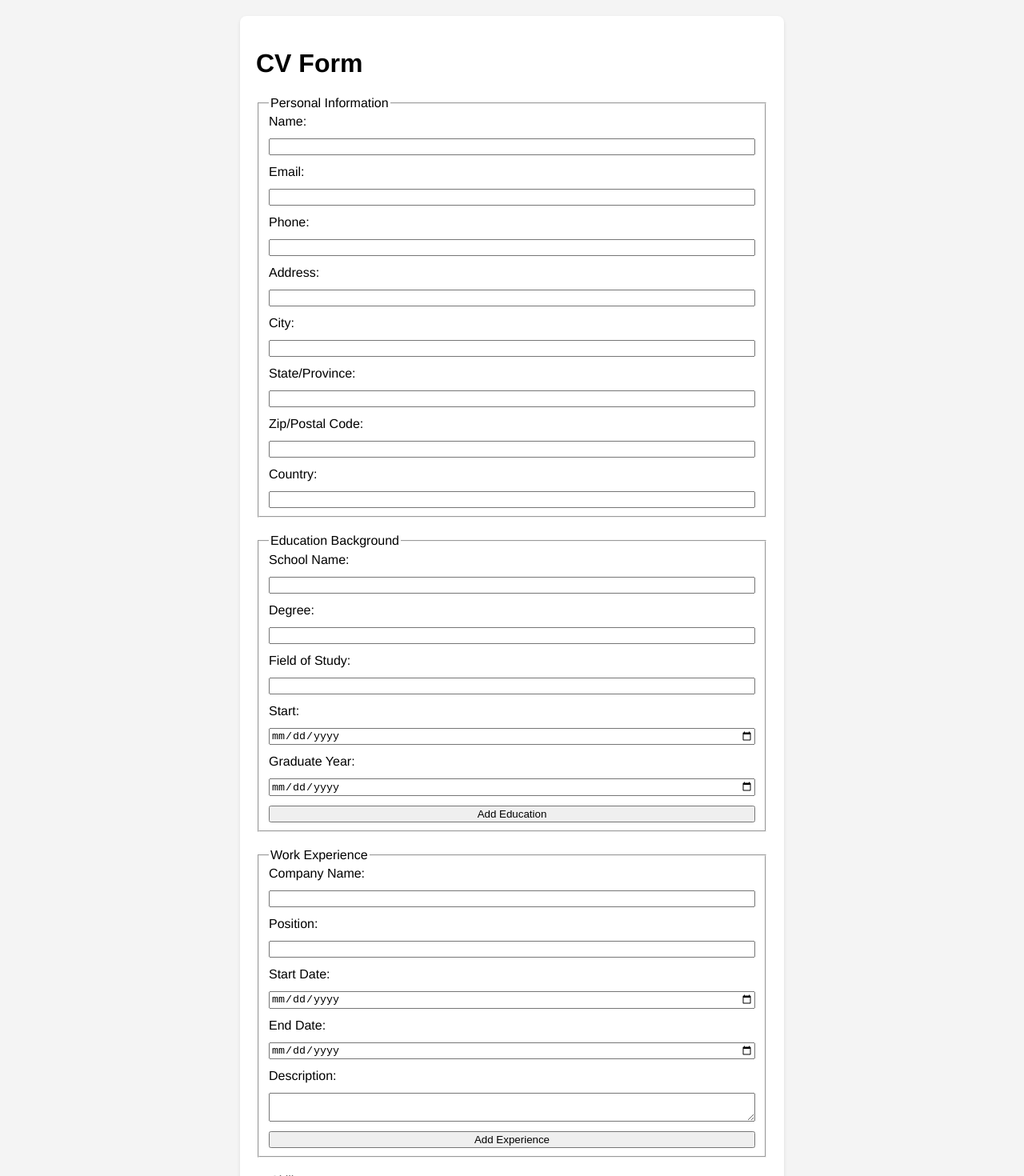
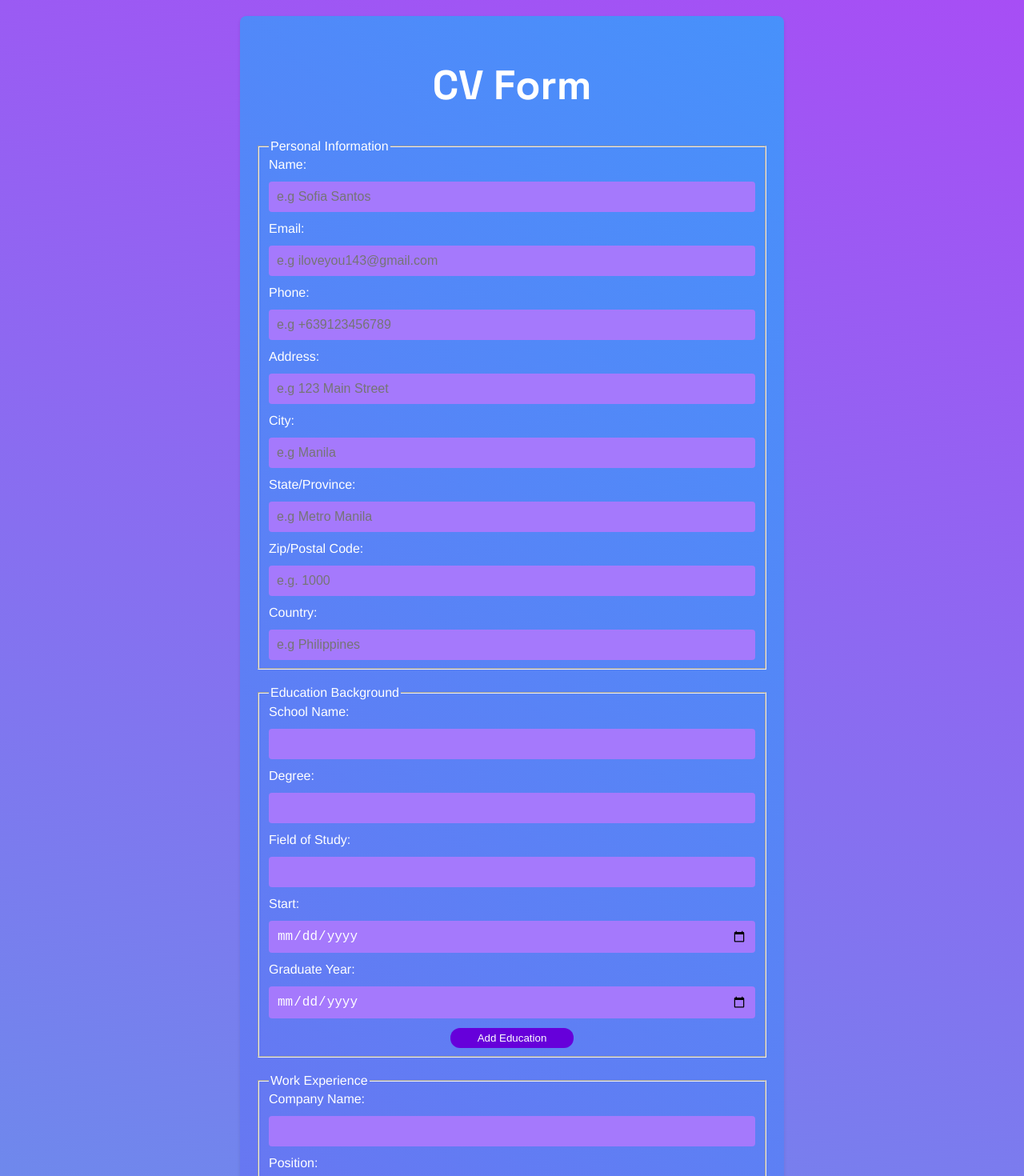
Before and after one commit to rayx3000/cv-application, a React (Vite) app: page / in a window 1280 px wide. Shown: the top 1470 px of the page at 80% size. Built offline with nearby package versions, Linux system fonts and the light colour scheme.

Commit message:
designed form

```diff
--- a/src/App.jsx
+++ b/src/App.jsx
@@ -1,10 +1,10 @@
-import Form from "./components/Form/Form"
+import Main from "./pages/Main"
 
 function App() {
 
   return (
     <>
-      <Form />
+      <Main/>
     </>
   )
 }
--- a/src/components/Form/Form.css
+++ b/src/components/Form/Form.css
@@ -1,10 +1,21 @@
 .form-container {
-    background-color: #fff;
     padding: 20px;
     border-radius: 8px;
     box-shadow: 0 2px 4px rgba(0, 0, 0, 0.1);
     width: 50vw;
     margin: 0 auto;
+    background: #8855ed;
+    background: -webkit-linear-gradient(38deg, rgba(136, 85, 237, 0.78) 0%, rgba(45, 163, 253, 0.78) 100%);
+    background: -moz-linear-gradient(38deg, rgba(136, 85, 237, 0.78) 0%, rgba(45, 163, 253, 0.78) 100%);
+    background: linear-gradient(38deg, rgba(136, 85, 237, 0.78) 0%, rgba(45, 163, 253, 0.78) 100%);
+    filter: progid:DXImageTransform.Microsoft.gradient(startColorstr="#8855ED", endColorstr="#2DA3FD", GradientType=0);
+    color: #fff;
+}
+
+.form-container > h1{
+    font-family: "Space Grotesk", sans-serif;
+    text-align: center;
+    font-size: 3.2rem;
 }
 
 form{
@@ -18,3 +29,57 @@ fieldset {
     flex-direction: column;
     gap: 12px;
 }
+
+:is(input, textarea){
+    background-color: #a579fc;
+    padding: 10px;
+    border: none;
+    border-radius: 4px;
+    color: #fff;
+    font-size: 16px;
+}
+
+:is(input, textarea):focus {
+    outline: #fff solid 2px;
+}
+
+textarea{
+    resize: none;
+    height: 125px;
+}
+
+button{
+    cursor: pointer;
+    transform: all 0.2s ease-in-out;
+}
+
+button:active{
+    transform: scale(0.92)
+}
+
+fieldset > button{
+    display: inline-block;
+    width: 12vw;
+    padding: 5px;
+    border: none;
+    border-radius: 12px;
+    align-self: center;
+    background-color: rgb(102, 0, 218);
+    color: #fff;
+}
+
+form > button{
+    display: inline-block;
+    width: 15vw;
+    padding: 5px;
+    border: none;
+    border-radius: 12px;
+    align-self: center;
+    background-color: rgb(157, 93, 230);
+    color: #fff;
+}
+
+fieldset > button:hover{
+    background-color: rgb(149, 63, 247);
+    box-shadow: rgba(0, 0, 0, 0.35) 0px 5px 15px;
+}
--- a/src/components/Form/Form.jsx
+++ b/src/components/Form/Form.jsx
@@ -9,26 +9,26 @@ const Form = () => {
             <fieldset>
                 <legend>Personal Information</legend>
                 <label htmlFor="name">Name:</label>
-                <input type="text" id="name" name="name" />
+                <input type="text" id="name" name="name" placeholder='e.g Sofia Santos'/>
                 <label htmlFor="email">Email:</label>
-                <input type="email" id="email" name="email" />
+                <input type="email" id="email" name="email" placeholder='e.g iloveyou143@gmail.com' />
                 <label htmlFor="phone">Phone:</label>
-                <input type="tel" id="phone" name="phone" />
+                <input type="tel" id="phone" name="phone" placeholder='e.g +639123456789' />
                 <label htmlFor="address">Address:</label>
-                <input type="text" id="address" name="address" />
+                <input type="text" id="address" name="address" placeholder='e.g 123 Main Street'/>
                 <label htmlFor="city">City:</label>
-                <input type="text" id="city" name="city" />
+                <input type="text" id="city" name="city" placeholder='e.g Manila'/>
                 <label htmlFor="state">State/Province:</label>
-                <input type="text" id="state" name="state" />
+                <input type="text" id="state" name="state" placeholder='e.g Metro Manila'/>
                 <label htmlFor="zip">Zip/Postal Code:</label>
-                <input type="text" id="zip" name="zip" />
+                <input type="text" id="zip" name="zip" placeholder="e.g. 1000"/>
                 <label htmlFor="country">Country:</label>
-                <input type="text" id="country" name="country" />
+                <input type="text" id="country" name="country" placeholder='e.g Philippines'/>
             </fieldset>
             <fieldset>
               <legend>Education Background</legend>
               <label htmlFor="school">School Name:</label>
-              <input type="text" id="school" name="school" />
+              <input type="text" id="school" name="school"/>
               <label htmlFor="degree">Degree:</label>
               <input type="text" id="degree" name="degree" />
               <label htmlFor="field">Field of Study:</label>
--- a/src/index.css
+++ b/src/index.css
@@ -1,8 +1,12 @@
 @import url('https://fonts.googleapis.com/css2?family=Arimo:ital,wght@0,400..700;1,400..700&family=Space+Grotesk:wght@300..700&family=Ubuntu:ital,wght@0,300;0,400;0,500;0,700;1,300;1,400;1,500;1,700&display=swap');
 
 body {
-  font-family: 'Arimo', sans-serif;
-  background-color: #f4f4f4;
-  margin: 0;
-  padding: 20px;
+    font-family: 'Arimo', sans-serif;
+    margin: 0;
+    padding: 20px;
+    background: #47b1e6;
+    background: -webkit-linear-gradient(18deg, rgba(71, 177, 230, 1) 0%, rgba(167, 78, 245, 1) 100%);
+    background: -moz-linear-gradient(18deg, rgba(71, 177, 230, 1) 0%, rgba(167, 78, 245, 1) 100%);
+    background: linear-gradient(18deg, rgba(71, 177, 230, 1) 0%, rgba(167, 78, 245, 1) 100%);
+    filter: progid:DXImageTransform.Microsoft.gradient(startColorstr="#47B1E6", endColorstr="#A74EF5", GradientType=0);
 }
--- /dev/null
+++ b/src/pages/Main.jsx
@@ -0,0 +1,14 @@
+import React from 'react'
+import Form from "../components/Form/Form"
+import CV from "../components/CV/CV"
+
+const Main = () => {
+  return (
+    <main>
+        <Form />
+        <CV />
+    </main>
+  )
+}
+
+export default Main
```
Also changed, not shown: src/pages/Main.css (added).
